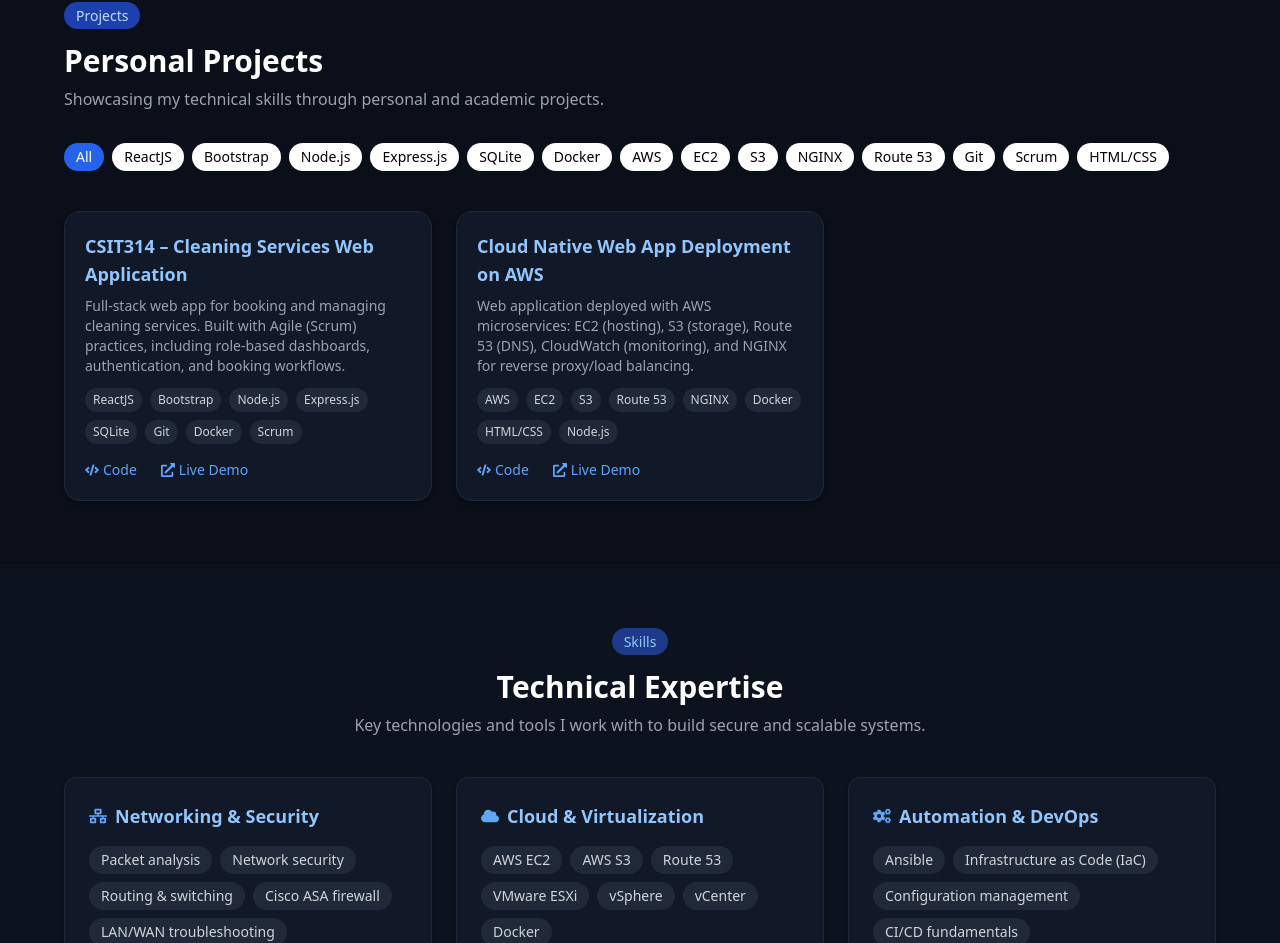
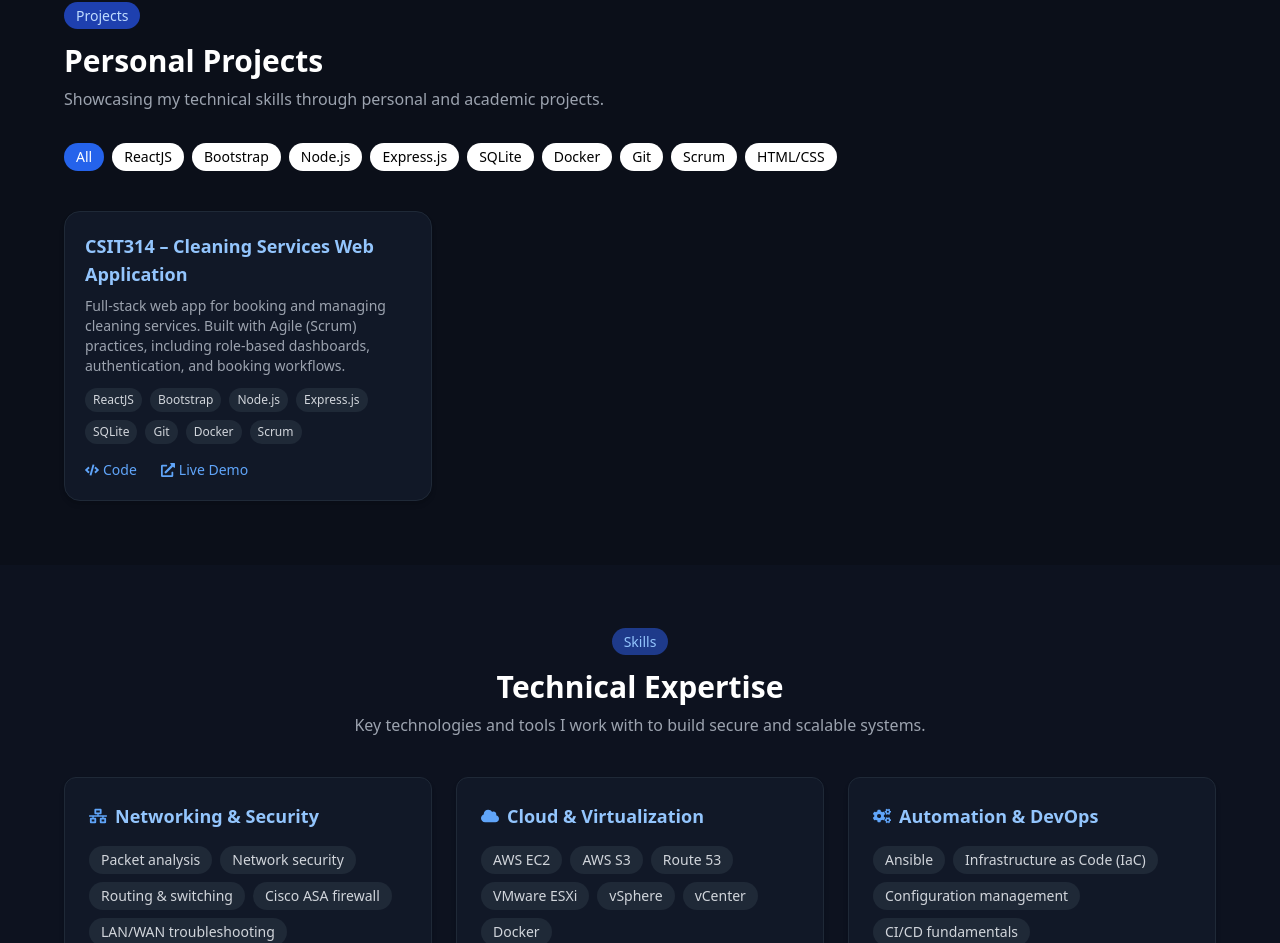
Before and after one commit to nicholas0901-stack/portfolio, a React (Create React App) app: page / in a window 1280 px wide. Shown: the part 3713-4656 px from the top of the page. Built offline with nearby package versions, Linux system fonts and the light colour scheme; the HTML template or start-up script is replaced by a standard one.

Commit message:
Remove AWS deployment project from Projects component
Removed a project entry related to AWS deployment and its associated tags from the project list.

```diff
--- a/src/components/Projects.jsx
+++ b/src/components/Projects.jsx
@@ -19,23 +19,6 @@
     code: "https://github.com/nicholas0901-stack/CSIT314_cleaning-main/tree/main",
     demo: "https://csit314-cleaning-main.onrender.com",
   },
-  {
-    title: "Cloud Native Web App Deployment on AWS",
-    description:
-      "Web application deployed with AWS microservices: EC2 (hosting), S3 (storage), Route 53 (DNS), CloudWatch (monitoring), and NGINX for reverse proxy/load balancing.",
-    tags: [
-      "AWS",
-      "EC2",
-      "S3",
-      "Route 53",
-      "NGINX",
-      "Docker",
-      "HTML/CSS",
-      "Node.js",
-    ],
-    code: "#",
-    demo: "http://54.160.151.72/",
-  },
 ];
 
 // Static tag list for display (no filtering logic here)
@@ -47,11 +30,6 @@
   "Express.js",
   "SQLite",
   "Docker",
-  "AWS",
-  "EC2",
-  "S3",
-  "NGINX",
-  "Route 53",
   "Git",
   "Scrum",
   "HTML/CSS",
@@ -96,7 +74,9 @@
                 <h3 className="text-lg font-semibold text-blue-300">
                   {project.title}
                 </h3>
-                <p className="text-gray-400 text-sm mt-2">{project.description}</p>
+                <p className="text-gray-400 text-sm mt-2">
+                  {project.description}
+                </p>
                 <div className="flex flex-wrap gap-2 mt-3">
                   {project.tags.map((tag, idx) => (
                     <span
@@ -108,6 +88,7 @@
                   ))}
                 </div>
               </div>
+
               <div className="flex gap-6 mt-4 text-blue-400 text-sm">
                 <a
                   href={project.code}
```
